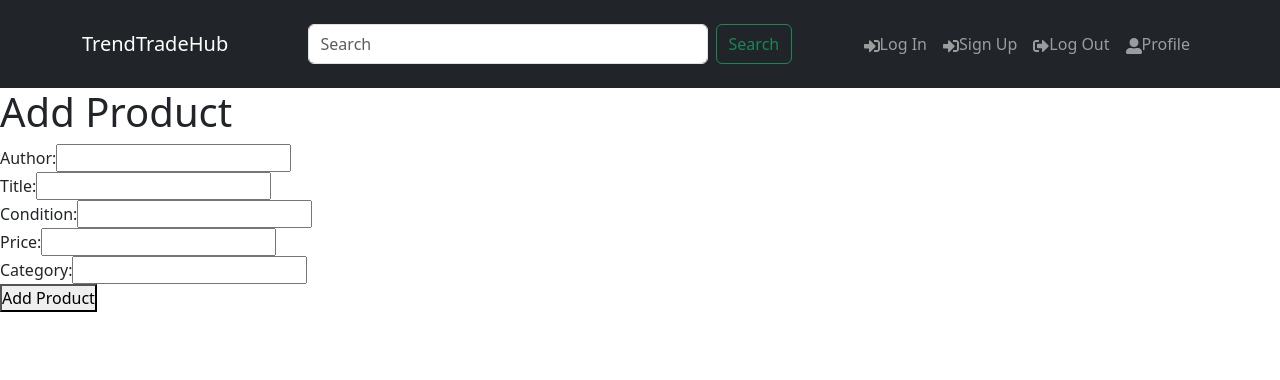
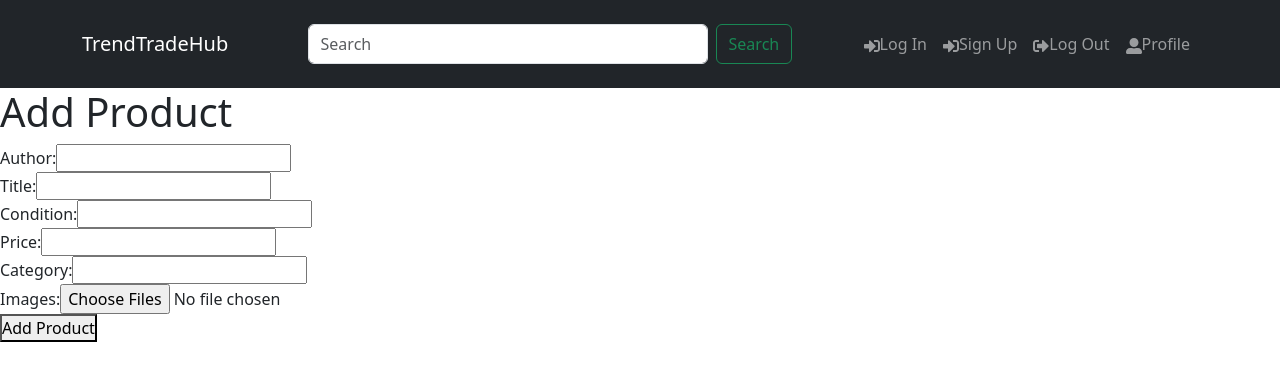
Before and after one commit to j-corp-25/TrendTradeHub, a React (Create React App) app in the folder frontend/: page /newproduct in a window 1280 px wide. Shown: the top 380 px of the page. Built offline with nearby package versions, Linux system fonts and the light colour scheme; no server answers.

Commit message:
Add product working with images upload

```diff
--- a/frontend/src/pages/NewProduct.jsx
+++ b/frontend/src/pages/NewProduct.jsx
@@ -1,4 +1,4 @@
-// AddProduct.js
+// NewProduct.js
 import React, { useState, useEffect } from 'react';
 import { useDispatch } from 'react-redux';
 import { addProduct, fetchProducts } from '../app/product';
@@ -12,19 +12,35 @@ const NewProduct = () => {
     price: '',
     category: '',
   });
+  const [images, setImages] = useState([]);
 
   useEffect(() => {
     dispatch(fetchProducts());
-  },[]);
-
+  }, []);
 
   const handleInputChange = (e) => {
     const { name, value } = e.target;
     setProductData((prevData) => ({ ...prevData, [name]: value }));
   };
 
+  const handleImageChange = (e) => {
+    const files = e.target.files;
+    setImages([...files]);
+  };
+
   const handleAddProduct = () => {
-    dispatch(addProduct(productData));
+    const formData = new FormData();
+    formData.append('author', productData.author);
+    formData.append('title', productData.title);
+    formData.append('condition', productData.condition);
+    formData.append('price', productData.price);
+    formData.append('category', productData.category);
+
+    images.forEach((image, index) => {
+      formData.append('myPic', image);
+    });
+
+    dispatch(addProduct(formData));
   };
 
   return (
@@ -50,6 +66,10 @@ const NewProduct = () => {
         <label>Category:</label>
         <input type="text" name="category" onChange={handleInputChange} />
       </div>
+      <div>
+        <label>Images:</label>
+        <input type="file" name="myPic" onChange={handleImageChange} multiple />
+      </div>
       <button onClick={handleAddProduct}>Add Product</button>
     </div>
   );
```
